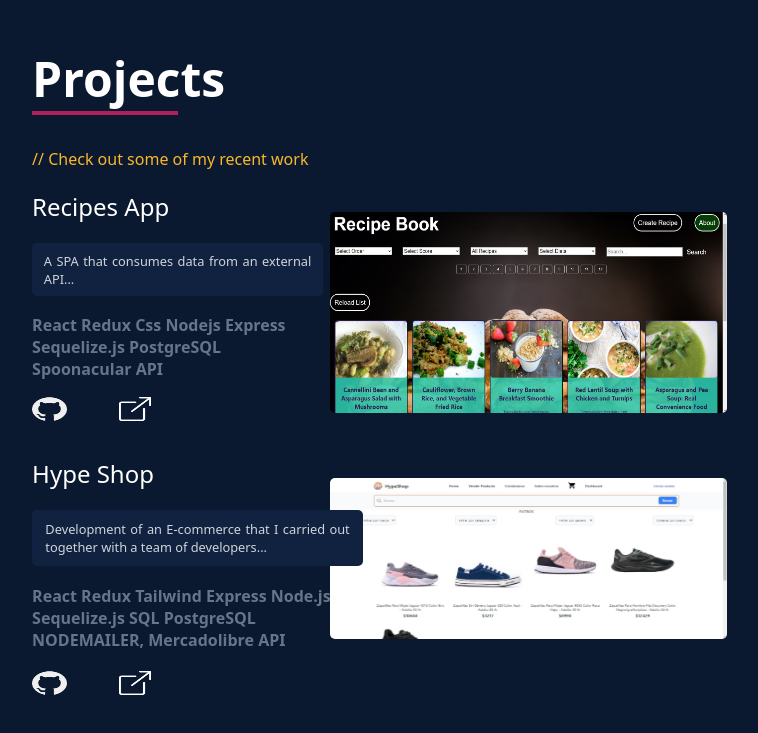
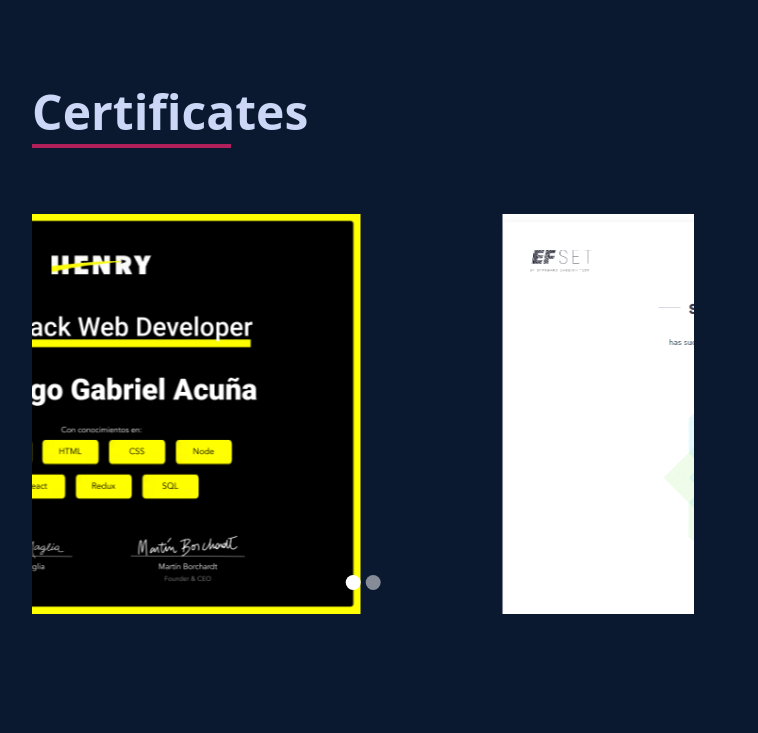
Before and after one commit to Santiago-Acuna/Portfolio, a React (Vite) app: page / in a window 1280 px wide. Shown: the part 2810-3543 px from the top of the page, without its empty margins (277-1035 px from the left). Built offline with nearby package versions, Linux system fonts and the light colour scheme.

Commit message:
Certificates added

```diff
--- a/package.json
+++ b/package.json
@@ -10,8 +10,11 @@
     "preview": "vite preview"
   },
   "dependencies": {
+    "@emailjs/browser": "^3.11.0",
+    "@types/node": "^20.5.0",
     "react": "^18.2.0",
-    "react-dom": "^18.2.0"
+    "react-dom": "^18.2.0",
+    "react-toastify": "^9.1.3"
   },
   "devDependencies": {
     "@types/react": "^18.2.15",
--- a/src/App.tsx
+++ b/src/App.tsx
@@ -9,7 +9,7 @@
 import LeftSideBar from "./Components/left sidebar/left sidebar";
 import RightSideBar from "./Components/right sidebar/right sidebar";
 import Projects from "./Components/projects/projects";
-// import Certificates from "./Components/certificates/certificates";
+import Certificates from "./certificates/certificates.tsx"
 
 function App() {
   const [Language, setLanguage] = useState<string>("English");
@@ -21,7 +21,7 @@
        <Presentation  Language={Language} />
         <About Language={Language} />
         <Skills Language={Language} />
-        {/* <Certificates Language={Language} />*/}
+        <Certificates Language={Language} />
         <Projects Language={Language} />*
         <Contact Language={Language} />
       </div>
--- a/src/Components/presentation/presentation.tsx
+++ b/src/Components/presentation/presentation.tsx
@@ -1,8 +1,8 @@
 import React from "react";
 import styles from "./presentation.module.css";
 
-const urlPdf = "https://docs.google.com/document/d/1sL9xL-pYGjmSTp3GCIJDP5vN90EkAUqR/edit?usp=sharing&ouid=112890987113970473117&rtpof=true&sd=true";
-const urlPdfEnglish = 'https://docs.google.com/document/d/1LkqivdIoy0TjAufJMU6Ij3x7obKgSOec/edit?usp=sharing&ouid=112890987113970473117&rtpof=true&sd=true';
+const urlPdf : string= "https://docs.google.com/document/d/1sL9xL-pYGjmSTp3GCIJDP5vN90EkAUqR/edit?usp=sharing&ouid=112890987113970473117&rtpof=true&sd=true";
+const urlPdfEnglish : string = 'https://docs.google.com/document/d/1LkqivdIoy0TjAufJMU6Ij3x7obKgSOec/edit?usp=sharing&ouid=112890987113970473117&rtpof=true&sd=true' ;
 
 interface PresentationProps {
   Language: string;
--- /dev/null
+++ b/src/certificates/carousel/carousel.module.css
@@ -0,0 +1,19 @@
+.carousel {
+  margin: 0 auto;
+  overflow: hidden;
+  max-width: 900px;
+  position: relative;
+}
+
+.carouselInner {
+  white-space: nowrap;
+  transition: ease 2s;
+}
+
+.carouselIndicators {
+  position: absolute;
+  transform: translateX(-50%);
+  left: 50%;
+  bottom: 1.5em;
+  z-index: 2;
+}
--- /dev/null
+++ b/src/certificates/carousel/carousel.tsx
@@ -0,0 +1,66 @@
+import React, { useState, useEffect, useRef } from "react";
+import CarouselItem from "./carouselItem";
+import CarouselIndicators from "./carouselIndicators";
+import styles from "./carousel.module.css";
+
+
+interface CarouselProps {
+  slides: string[];
+}
+
+const Carousel: React.FC<CarouselProps> = ({ slides }) => {
+  const [currentSlide, setCurrentSlide] = useState<number>(0);
+  const slideInterval = useRef<NodeJS.Timeout | null>(null);
+
+  const stopSlideTimer = () => {
+    if (slideInterval.current) {
+      clearInterval(slideInterval.current);
+      slideInterval.current = null;
+    }
+  };
+
+  const startSlideTimer = () => {
+    stopSlideTimer();
+    slideInterval.current = setInterval(() => {
+      setCurrentSlide((currentSlide) =>
+        currentSlide < slides.length - 1 ? currentSlide + 1 : 0
+      );
+    }, 3000);
+  };
+
+  const switchIndex = (index: number) => {
+    startSlideTimer();
+    setCurrentSlide(index);
+  };
+
+  useEffect(() => {
+    startSlideTimer();
+
+    return () => stopSlideTimer();
+  }, []);
+
+  return (
+    <div className={styles.carousel}>
+      <div
+        className={styles.carouselInner}
+        style={{ transform: `translateX(${-currentSlide * 100}%)` }}
+      >
+        {slides.map((slide, index) => (
+          <CarouselItem
+            slide={slide}
+            key={index}
+            stopSlide={stopSlideTimer}
+            startSlide={startSlideTimer}
+          />
+        ))}
+      </div>
+      <CarouselIndicators
+        slides={slides}
+        currentIndex={currentSlide}
+        switchIndex={switchIndex}
+      />
+    </div>
+  );
+};
+
+export default Carousel;
--- /dev/null
+++ b/src/certificates/carousel/carouselIndicators.css
@@ -0,0 +1,20 @@
+.carouselIndicators {
+  position: absolute;
+  transform: translateX(-50%);
+  left: 50%;
+  bottom: 1.5em;
+  z-index: 2;
+}
+.carouselIndicatorItem {
+  width: 15px;
+  height: 15px;
+  border: none;
+  background: #fff;
+  opacity: 0.5;
+  margin: 0.2em;
+  border-radius: 50%;
+  cursor: pointer;
+}
+.active {
+  opacity: 1;
+}
--- /dev/null
+++ b/src/certificates/carousel/carouselIndicators.tsx
@@ -0,0 +1,30 @@
+import React from "react";
+import "./carouselIndicators.css";
+
+interface CarouselIndicatorsProps {
+  slides: string[]; // Change the type if slides are not strings
+  currentIndex: number;
+  switchIndex: (index: number) => void;
+}
+
+const CarouselIndicators: React.FC<CarouselIndicatorsProps> = ({
+  slides,
+  currentIndex,
+  switchIndex,
+}) => {
+  return (
+    <div className="carouselIndicators">
+      {slides.map((_, index) => (
+        <button
+          onClick={() => switchIndex(index)}
+          className={`carouselIndicatorItem${
+            currentIndex === index ? " active" : ""
+          }`}
+          key={index} // Add a unique key for each button in the loop
+        ></button>
+      ))}
+    </div>
+  );
+};
+
+export default CarouselIndicators;
--- /dev/null
+++ b/src/certificates/carousel/carouselItem.module.css
@@ -0,0 +1,17 @@
+.carouselItem{
+  display: inline-block;
+  justify-content: center;
+  width: 100%;
+}
+
+.imgDiv{
+  display: flex
+}
+
+.image{
+   display: block;
+    margin: auto;
+    max-width: 900px;
+    max-height: 400px;
+
+}
--- /dev/null
+++ b/src/certificates/carousel/carouselItem.tsx
@@ -0,0 +1,24 @@
+import React from "react";
+import styles from "./carouselItem.module.css";
+
+interface CarouselItemProps {
+  slide: string; // Cambia el tipo si el slide no es una imagen
+  stopSlide: () => void;
+  startSlide: () => void;
+}
+
+const CarouselItem: React.FC<CarouselItemProps> = ({ slide, stopSlide, startSlide }) => {
+  return (
+    <div
+      className={styles.carouselItem}
+      onMouseEnter={stopSlide}
+      onMouseOut={startSlide}
+    >
+      <div className={styles.imgDiv}>
+        <img className={styles.image} src={slide} alt="Slide" />
+      </div>
+    </div>
+  );
+};
+
+export default CarouselItem;
--- /dev/null
+++ b/src/certificates/certificates.module.css
@@ -0,0 +1,39 @@
+.box {
+  display: flex;
+  width: 55%;
+  flex-direction: column;
+  align-content: space-between;
+  justify-content: center;
+  margin: 10% 0px;
+}
+
+.title {
+  font-weight: 700;
+  color: #ccd6f6;
+  font-size: 3rem;
+  padding: 0px;
+  margin: 0px;
+}
+
+.divTitle {
+  padding: 0px;
+  border-bottom: 0.3em solid;
+  border-color: #b1205a;
+  display: block;
+  width: 30%;
+  margin: 10% 0px;
+}
+
+.divTitleE {
+  padding: 0px;
+  border-bottom: 0.3em solid;
+  border-color: #b1205a;
+  display: block;
+  width: 33%;
+  margin: 10% 0px;
+}
+.container {
+  display: flex;
+  align-items: center;
+  justify-content: center;
+}
--- /dev/null
+++ b/src/certificates/certificates.tsx
@@ -0,0 +1,34 @@
+import React from "react";
+import styles from "./certificates.module.css";
+import Carousel from "./carousel/carousel";
+import HenryCertificate from "../Images/Henry certificate.png";
+import EFCertificate from "../Images/EF certificate ph.png";
+
+interface CertificatesProps {
+  Language: string;
+}
+
+const Certificates: React.FC<CertificatesProps> = ({ Language }) => {
+  const slides: string[] = [HenryCertificate, EFCertificate];
+
+  return (
+    <div className={styles.box}>
+      <div>
+        {Language === "English" ? (
+          <div className={styles.divTitle}>
+            <p className={styles.title}>Certificates</p>
+          </div>
+        ) : (
+          <div className={styles.divTitleE}>
+            <p className={styles.title}>Certificados</p>
+          </div>
+        )}
+      </div>
+      <div className={styles.container}>
+        <Carousel slides={slides} />
+      </div>
+    </div>
+  );
+};
+
+export default Certificates;
```
Also changed, not shown: 1 other file (tests, documents, lock files or other folders).
